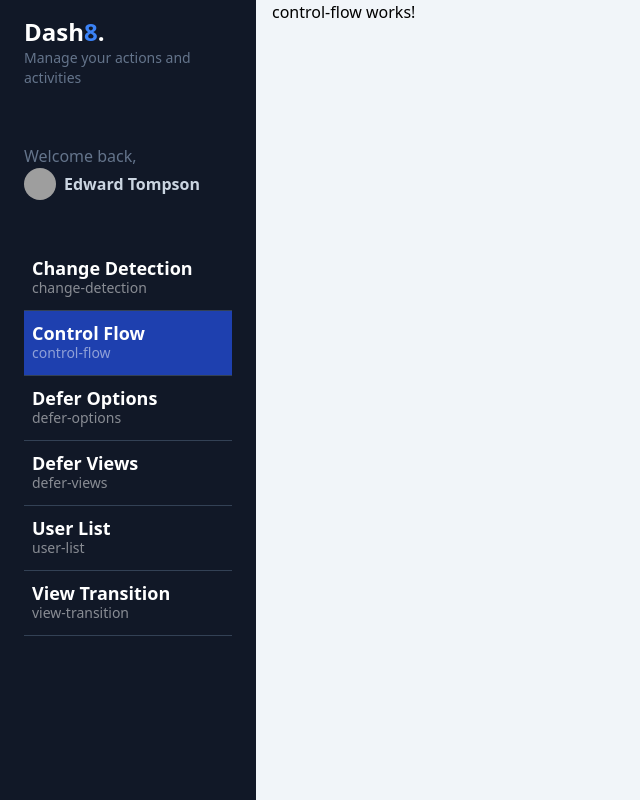
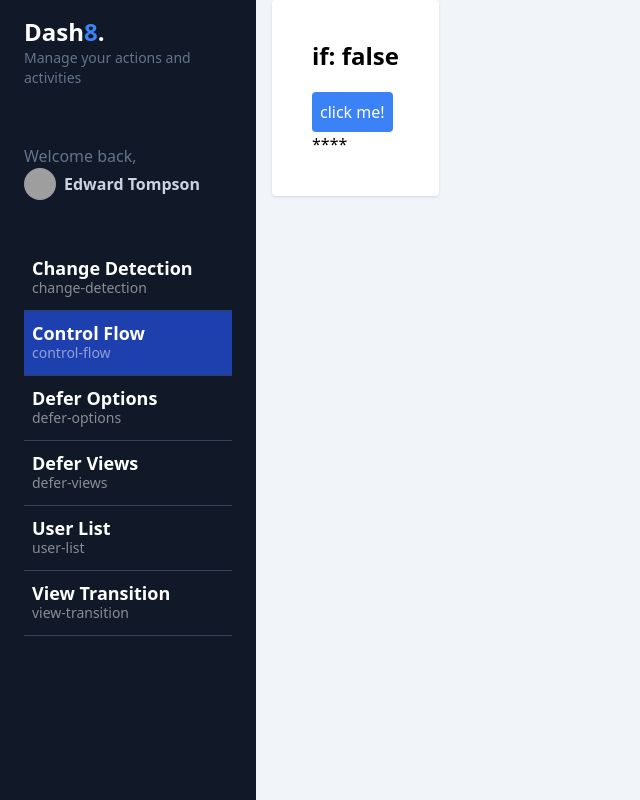
Before and after one commit to Hulford/Proyecto12, an Angular app: page /dashboard/control-flow in a window 1280 px wide. Shown: the whole page, without its empty margins (0-640 px from the left). Built offline with nearby package versions, Linux system fonts and the light colour scheme; grey boxes are pictures that could not be loaded.

Commit message:
Control Flow - @If

```diff
--- a/src/app/dashboard/pages/control-flow/control-flow.component.html
+++ b/src/app/dashboard/pages/control-flow/control-flow.component.html
@@ -1 +1,20 @@
-<p>control-flow works!</p>
+<section class="grid-flow-cols-1 md:grid-cols-2 gab-3">
+<div class=" bg-white rounded shadow p-10">
+<h2 class="text-2xl font-bold mb-5">  if: {{showContent()}}</h2>
+<button
+class="p-2 bg-blue-500 rounded text-white"
+(click)="toggleContent()">
+  click me!
+</button>
+
+
+@if(showContent()){
+  <p>Hola mundo</p>
+}
+
+@else(){
+  <p>****</p>
+}
+</div>
+
+</section>
--- a/src/app/dashboard/pages/control-flow/control-flow.component.ts
+++ b/src/app/dashboard/pages/control-flow/control-flow.component.ts
@@ -1,11 +1,17 @@
-import { Component } from '@angular/core';
+import { CommonModule } from '@angular/common';
+import { Component, signal } from '@angular/core';
 
 @Component({
   standalone: true,
-  imports: [],
+  imports: [CommonModule],
   templateUrl: './control-flow.component.html',
   styles: ``
 })
 export default class ControlFlowComponent {
+public showContent = signal(false);
 
+
+public toggleContent(){
+  this.showContent.update( value => !value);
 }
+}
```
